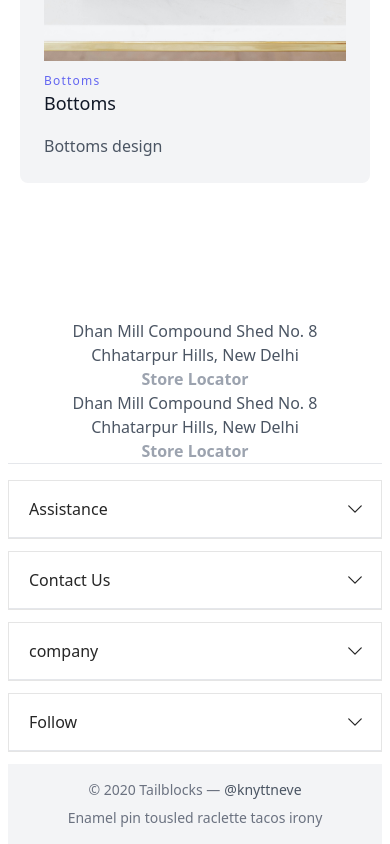
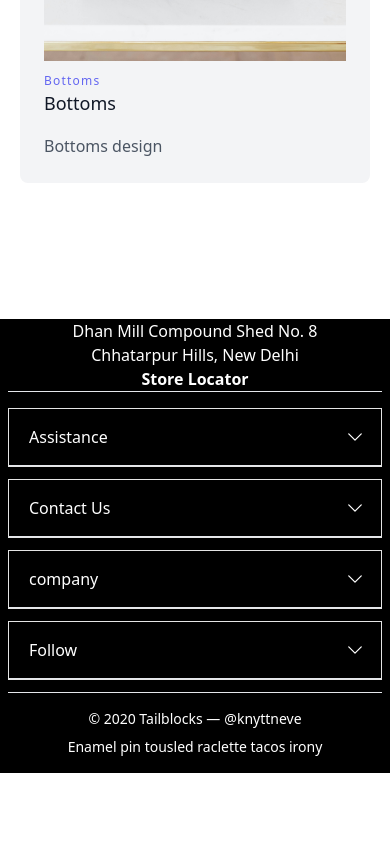
Before and after one commit to Roshan8026/e-commerceNextjs, a Next.js app: page /MenWears in a window 390 px wide. Shown: the part 4913-5757 px from the top of the page. After the commit the page ends 5686 px from the top, so only its background shows below. Built offline with nearby package versions, Linux system fonts and the light colour scheme.

Commit message:
ui changes

```diff
--- a/pages/ProductDetails.js
+++ b/pages/ProductDetails.js
@@ -44,7 +44,7 @@ function ProductDetails() {
           </div>
         </div>
       </div>
-      <div className="p-4 md:w-1/3">
+      <div className="p-4 md:w-1/3 w-full">
         <div className="flex rounded-lg h-25 bg-gray-100 p-8 flex-col">
           <div className="flex items-center mb-3">
             <h2 className="text-gray-900 text-lg title-font font-medium">₹8,500</h2>
--- a/pages/components/Footer.jsx
+++ b/pages/components/Footer.jsx
@@ -1,5 +1,12 @@
 import Image from 'next/image'
 import React ,{useState} from 'react'
+import Link from 'next/link'
+import { BiPhoneCall } from "react-icons/bi";
+import { TfiEmail } from "react-icons/tfi";
+import { FaWhatsapp } from "react-icons/fa6";
+import { FaInstagram } from "react-icons/fa6";
+import { IoLogoLinkedin } from "react-icons/io";
+import { IoLogoYoutube } from "react-icons/io";
 
 export default function Footer() {
   const [activeAccordion, setActiveAccordion] = useState();
@@ -10,30 +17,22 @@ export default function Footer() {
     return (
 
       <div>
-        <footer className="text-gray-600 body-font px-2">
+        <footer className="text-white body-font px-2 bg-black">
         <section className="text-gray-600 body-font">
-  <div className="container px-5 mx-auto flex flex-col border-b">
-    <div className="lg:w-4/6 mx-auto">
+  <div className="container px-5 mx-auto border-b">
+    <div className="w-full mx-auto">
 
-      <div className="flex flex-col sm:flex-row mt-10">
-        <div className="sm:w-2/4 text-center sm:pr-8 sm:py-8">
+      <div className=" mt-10">
+        <div className="w-full text-center text-white sm:pr-8 sm:py-8">
          <p>Dhan Mill Compound Shed No. 8
 
 Chhatarpur Hills, New Delhi
 
 </p>
-<span className="font-bold text-gray-400">Store Locator</span>
+<span className="font-bold text-white">Store Locator</span>
 
         </div>
-     <div className="sm:w-2/4 text-center sm:pr-2 sm:py-8 sm:border-l border-gray-200 ">
-         <p>Dhan Mill Compound Shed No. 8
 
-Chhatarpur Hills, New Delhi
-
-</p>
-<span className="font-bold text-gray-400">Store Locator</span>
-
-        </div>
       </div>
     </div>
   </div>
@@ -41,10 +40,10 @@ Chhatarpur Hills, New Delhi
 {/* mobile section */}
 <div id="accordionExample">
       {/* First Accordion Item */}
-      <div className=" border border-neutral-200 bg-white dark:border-neutral-600 dark:bg-body-dark mt-4  lg:hidden md:hidden xl:hidden">
+      <div className=" border border-neutral-200 bg-black dark:border-neutral-600 dark:bg-body-dark mt-4  lg:hidden md:hidden xl:hidden">
         <h2 className="mb-0" id="headingOne">
           <button
-            className={`group relative flex w-full items-center border-b bg-white px-5 py-4 text-left text-base text-neutral-800 transition ${activeAccordion === 0 ? 'bg-white text-primary shadow-border-b' : 'dark:bg-body-dark text-gray-500'} focus:outline-none`}
+            className={`group relative flex w-full items-center border-b bg-black px-5 py-4 text-left text-base transition ${activeAccordion === 0 ? 'bg-black text-primary shadow-border-b' : 'dark:bg-body-dark text-white'} focus:outline-none`}
             type="button"
             onClick={() => toggleAccordion(0)}
             aria-expanded={activeAccordion === 0}
@@ -69,10 +68,10 @@ Chhatarpur Hills, New Delhi
       </div>
 
       {/* Second Accordion Item */}
-      <div className="border border-neutral-200 bg-white dark:border-neutral-600 dark:bg-body-dark mt-3  lg:hidden md:hidden xl:hidden">
+      <div className="border border-neutral-200 bg-black dark:border-neutral-600 dark:bg-body-dark mt-3  lg:hidden md:hidden xl:hidden">
         <h2 className="mb-0" id="headingTwo">
           <button
-            className={`group relative flex w-full items-center border-b bg-white px-5 py-4 text-left text-base text-neutral-800 transition ${activeAccordion === 1 ? 'bg-white text-primary shadow-border-b' : 'text-gray-500'} focus:outline-none`}
+            className={`group relative flex w-full items-center border-b bg-black px-5 py-4 text-left text-base  transition ${activeAccordion === 1 ? 'bg-black text-primary shadow-border-b' : 'text-white'} focus:outline-none`}
             type="button"
             onClick={() => toggleAccordion(1)}
             aria-expanded={activeAccordion === 1}
@@ -98,10 +97,10 @@ Chhatarpur Hills, New Delhi
       </div>
 
       {/* Third Accordion Item */}
-      <div className=" border border-neutral-200 bg-white dark:border-neutral-600 dark:bg-body-dark mt-3  lg:hidden md:hidden xl:hidden">
+      <div className=" border border-neutral-200 bg-black dark:border-neutral-600 dark:bg-body-dark mt-3  lg:hidden md:hidden xl:hidden">
         <h2 className="mb-0" id="headingThree">
           <button
-            className={`group relative flex w-full items-center border-b bg-white px-5 py-4 text-left text-base text-neutral-800 transition ${activeAccordion === 2 ? 'bg-white text-primary shadow-border-b' : 'text-gray-500'} focus:outline-none`}
+            className={`group relative flex w-full items-center border-b bg-black px-5 py-4 text-left text-base transition ${activeAccordion === 2 ? 'bg-black text-primary shadow-border-b' : 'text-white'} focus:outline-none`}
             type="button"
             onClick={() => toggleAccordion(2)}
             aria-expanded={activeAccordion === 2}
@@ -120,24 +119,24 @@ Chhatarpur Hills, New Delhi
           className={`px-5 py-2 ${activeAccordion === 2 ? 'visible' : 'hidden'}`}
           aria-labelledby="headingThree"
         >
-        <p>Call Us</p>
-        <p>Email Us</p>
-        <p>Watsapp Us</p>
+        <p>About Us</p>
+        <p>The Resurrected Line </p>
+        <p>Confessional</p>
         </div>
       </div>
 
       {/* forth  */}
-      <div className=" border border-neutral-200 bg-white dark:border-neutral-600 dark:bg-body-dark mt-3  lg:hidden md:hidden xl:hidden">
-        <h2 className="mb-0" id="headingThree">
+      <div className=" border border-neutral-200 bg-black dark:border-neutral-600 dark:bg-body-dark mt-3  lg:hidden md:hidden xl:hidden">
+        <h2 className="mb-0" id="headingFour">
           <button
-            className={`group relative flex w-full items-center border-b bg-white px-5 py-4 text-left text-base text-neutral-800 transition ${activeAccordion === 2 ? 'bg-white text-primary shadow-border-b' : 'text-gray-500'} focus:outline-none`}
+            className={`group relative flex w-full items-center border-b bg-black px-5 py-4 text-left text-base transition ${activeAccordion === 3 ? 'bg-black text-primary shadow-border-b' : 'text-white'} focus:outline-none`}
             type="button"
-            onClick={() => toggleAccordion(2)}
-            aria-expanded={activeAccordion === 2}
+            onClick={() => toggleAccordion(3)}
+            aria-expanded={activeAccordion === 3}
             aria-controls="collapseThree"
           >
        Follow
-            <span className={`-me-1 ms-auto h-5 w-5 shrink-0 rotate-${activeAccordion === 2 ? '0' : '-180'} transition-transform duration-200 ease-in-out`}>
+            <span className={`-me-1 ms-auto h-5 w-5 shrink-0 rotate-${activeAccordion === 3 ? '0' : '-180'} transition-transform duration-200 ease-in-out`}>
               <svg xmlns="http://www.w3.org/2000/svg" fill="none" viewBox="0 0 24 24" stroke="currentColor" strokeWidth="1.5">
                 <path strokeLinecap="round" strokeLinejoin="round" d="M19.5 8.25l-7.5 7.5-7.5-7.5" />
               </svg>
@@ -145,84 +144,85 @@ Chhatarpur Hills, New Delhi
           </button>
         </h2>
         <div
-          id="collapseThree"
-          className={`px-5 py-2 ${activeAccordion === 2 ? 'visible' : 'hidden'}`}
-          aria-labelledby="headingThree"
+          id="collapseFour"
+          className={`px-5 py-2 ${activeAccordion === 3 ? 'visible' : 'hidden'}`}
+          aria-labelledby="headingFour"
         >
-          <p>Instagram</p>
-        <p>Linkdin</p>
-        <p>Youtube</p>
+
+          <FaInstagram className="text-2xl mb-3" />
+        <IoLogoLinkedin className="text-2xl mb-3"/>
+        <IoLogoYoutube className="text-2xl mb-3"/>
         </div>
       </div>
     </div>
 
 
 
-  <div className="container px-5 py-4 mx-auto hidden lg:block md:block xl:block">
+  <div className="container px-5 py-8 mx-auto hidden lg:block md:block xl:block bg-black">
     <div className="flex flex-wrap text-left -mb-10 -mx-4 ">
       <div className="lg:w-1/4 md:w-1/2 w-full px-4">
-        <h2 className="title-font font-medium text-gray-900 tracking-widest text-sm mb-3">Assistance</h2>
+        <h2 className="title-font font-medium text-white tracking-widest text-xl mb-3">Assistance</h2>
         <nav className="list-none mb-10">
           <li>
-            <a className="text-gray-600 hover:text-gray-800">Contact Us</a>
+            <Link href="/Contact" className="ttext-white hover:text-orange-500">Contact Us</Link>
           </li>
           <li>
-            <a className="text-gray-600 hover:text-gray-800">Shipping, Returns and Payment Methods</a>
+            <a className="text-white hover:text-orange-500">Shipping, Returns and Payment Methods</a>
           </li>
           <li>
-            <a className="text-gray-600 hover:text-gray-800">Returns</a>
+            <a className="text-white hover:text-orange-500">Returns</a>
           </li>
         </nav>
       </div>
       <div className="lg:w-1/4 md:w-1/2 w-full px-4">
-        <h2 className="title-font font-medium text-gray-900 tracking-widest text-sm mb-3">Contact Us</h2>
+        <h2 className="title-font font-medium text-white tracking-widest text-xl mb-3">Contact Us</h2>
         <nav className="list-none mb-10">
           <li>
-            <a className="text-gray-600 hover:text-gray-800">Call Us</a>
+            <a className="text-white hover:text-orange-500 "><BiPhoneCall className="mb-2 text-2xl"/></a>
           </li>
           <li>
-            <a className="text-gray-600 hover:text-gray-800">Email Us</a>
+            <a className="text-white hover:text-orange-500 "><TfiEmail className="mb-2 text-2xl" /></a>
           </li>
           <li>
-            <a className="text-gray-600 hover:text-gray-800">Whatsapp Us</a>
+            <a className="text-white hover:text-orange-500"><FaWhatsapp className="mb-2 text-2xl"/></a>
           </li>
         </nav>
       </div>
       <div className="lg:w-1/4 md:w-1/2 w-full px-4">
-        <h2 className="title-font font-medium text-gray-900 tracking-widest text-sm mb-3">Company</h2>
+        <h2 className="title-font font-medium text-white tracking-widest text-xl mb-3">Company</h2>
         <nav className="list-none mb-10">
           <li>
-            <a className="text-gray-600 hover:text-gray-800">About Us</a>
+            <a className="text-white hover:text-orange-500">About Us</a>
           </li>
           <li>
-            <a className="text-gray-600 hover:text-gray-800">The Resurrected Line</a>
+            <a className="text-white hover:text-orange-500">The Resurrected Line</a>
           </li>
           <li>
-            <a className="text-gray-600 hover:text-gray-800">Confessional</a>
+            <a className="text-white hover:text-orange-500">Confessional</a>
           </li>
         </nav>
       </div>
       <div className="lg:w-1/4 md:w-1/2 w-full px-4">
-        <h2 className="title-font font-medium text-gray-900 tracking-widest text-sm mb-3">Follow</h2>
+        <h2 className="title-font font-medium text-white tracking-widest text-xl mb-3">Follow</h2>
         <nav className="list-none mb-10">
         <span className="inline-flex lg:ml-auto lg:mt-0 mt-6 w-full justify-center md:justify-start md:w-auto">
-        <a className="text-gray-500">
+        <a className="ttext-white">
           <svg fill="currentColor" stroke-linecap="round" stroke-linejoin="round" stroke-width="2" className="w-5 h-5" viewBox="0 0 24 24">
             <path d="M18 2h-3a5 5 0 00-5 5v3H7v4h3v8h4v-8h3l1-4h-4V7a1 1 0 011-1h3z"></path>
           </svg>
         </a>
-        <a className="ml-3 text-gray-500">
+        <a className="ml-3 text-white">
           <svg fill="currentColor" stroke-linecap="round" stroke-linejoin="round" stroke-width="2" className="w-5 h-5" viewBox="0 0 24 24">
             <path d="M23 3a10.9 10.9 0 01-3.14 1.53 4.48 4.48 0 00-7.86 3v1A10.66 10.66 0 013 4s-4 9 5 13a11.64 11.64 0 01-7 2c9 5 20 0 20-11.5a4.5 4.5 0 00-.08-.83A7.72 7.72 0 0023 3z"></path>
           </svg>
         </a>
-        <a className="ml-3 text-gray-500">
+        <a className="ml-3 text-white">
           <svg fill="none" stroke="currentColor" stroke-linecap="round" stroke-linejoin="round" stroke-width="2" className="w-5 h-5" viewBox="0 0 24 24">
             <rect width="20" height="20" x="2" y="2" rx="5" ry="5"></rect>
             <path d="M16 11.37A4 4 0 1112.63 8 4 4 0 0116 11.37zm1.5-4.87h.01"></path>
           </svg>
         </a>
-        <a className="ml-3 text-gray-500">
+        <a className="ml-3 text-white">
           <svg fill="currentColor" stroke="currentColor" stroke-linecap="round" stroke-linejoin="round" stroke-width="0" className="w-5 h-5" viewBox="0 0 24 24">
             <path stroke="none" d="M16 8a6 6 0 016 6v7h-4v-7a2 2 0 00-2-2 2 2 0 00-2 2v7h-4v-7a6 6 0 016-6zM2 9h4v12H2z"></path>
             <circle cx="4" cy="4" r="2" stroke="none"></circle>
@@ -235,12 +235,12 @@ Chhatarpur Hills, New Delhi
     </div>
   </div>
 
-  <div className="bg-gray-100 mt-3">
+  <div className="bg-black mt-3 border-t">
     <div className="container mx-auto py-4 px-5 flex flex-wrap flex-col sm:flex-row">
-      <p className="text-gray-500 text-sm text-center sm:text-left">© 2020 Tailblocks —
-        <a href="https://twitter.com/knyttneve" className="text-gray-600 ml-1" target="_blank" rel="noopener noreferrer">@knyttneve</a>
+      <p className="text-white text-sm text-center sm:text-left">© 2020 Tailblocks —
+        <a href="https://twitter.com/knyttneve" className="text-text ml-1" target="_blank" rel="noopener noreferrer">@knyttneve</a>
       </p>
-      <span className="sm:ml-auto sm:mt-0 mt-2 sm:w-auto w-full sm:text-left text-center text-gray-500 text-sm">Enamel pin tousled raclette tacos irony</span>
+      <span className="sm:ml-auto sm:mt-0 mt-2 sm:w-auto w-full sm:text-left text-center text-white text-sm">Enamel pin tousled raclette tacos irony</span>
     </div>
   </div>
 </footer>
--- a/pages/frontend/components/SliderSection.js
+++ b/pages/frontend/components/SliderSection.js
@@ -70,7 +70,7 @@ function SliderSection() {
   return (
     <div>
       <h1 className="p-2 mb-6 mt-2 text-4xl uppercase font-bold text-center">
-        Top Categories
+      New Arrivals
       </h1>
 
       <Slider {...settings}>
```
Also changed, not shown: pages/components/Navbar.jsx (+9 -7 lines), pages/frontend/components/Wears.js (+17 -5 lines).
